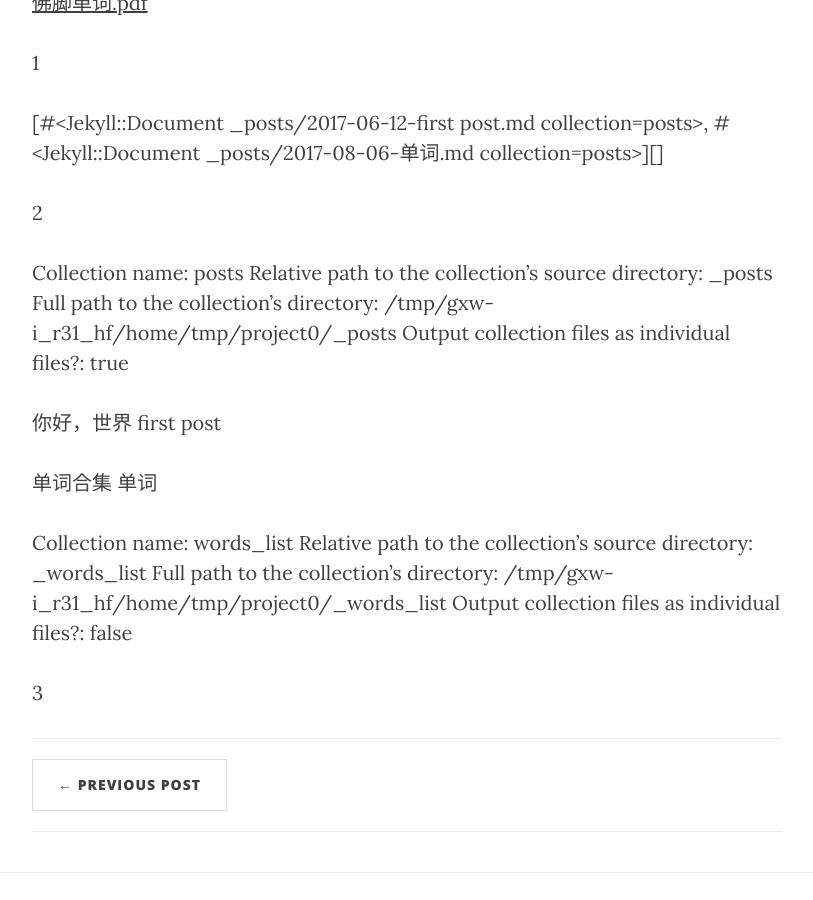
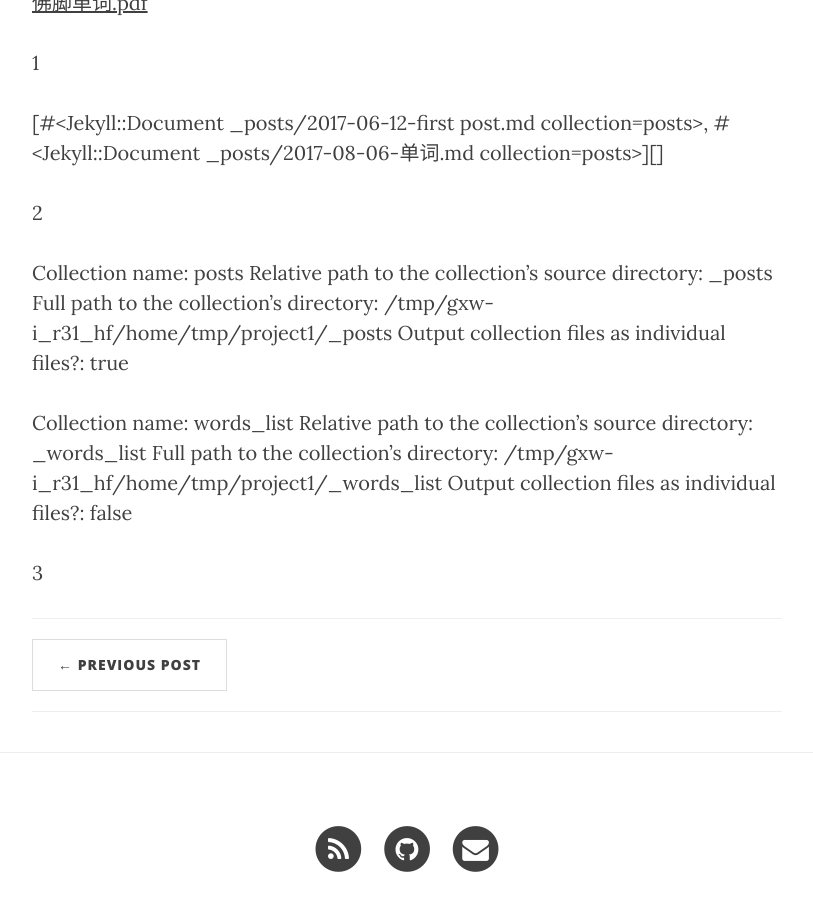
Before and after one commit to zhaobenx/zhaobenx.github.io, a Jekyll site: the page built from _posts/2017-08-06-单词.md, in a window 1280 px wide and 900 px high, scrolled down 564 px. Shown: the whole window, without its empty margins (233-1046 px from the left). Built offline with Jekyll 4.4.1, drawn with Linux system fonts in a browser that asks for light colours; nearby versions of some CDN libraries; comment, search, counter and statistics services are not loaded.

Commit message:
Test again

```diff
--- a/_posts/2017-08-06-单词.md
+++ b/_posts/2017-08-06-单词.md
@@ -22,9 +22,9 @@
  Relative path to the collection's source directory: {{collection.relative_directory }}
  Full path to the collection's directory: {{collection.directory}}
  Output collection files as individual files?: {{collection.output}}
- {% for doc in collection.docs%}
+ {% for doc in collection%}
   {{doc.title}}
-  {{doc.slug}}
+  {{doc.path }}
  {% endfor %}
 {% endfor %}
 
--- a/index.html
+++ b/index.html
@@ -1,6 +1,6 @@
 ---
 layout: page
-description: "A Clean Blog Theme by Start Bootstrap"
+description: "Blog underdeveloped"
 ---
 
 {% for post in paginator.posts %}
```
